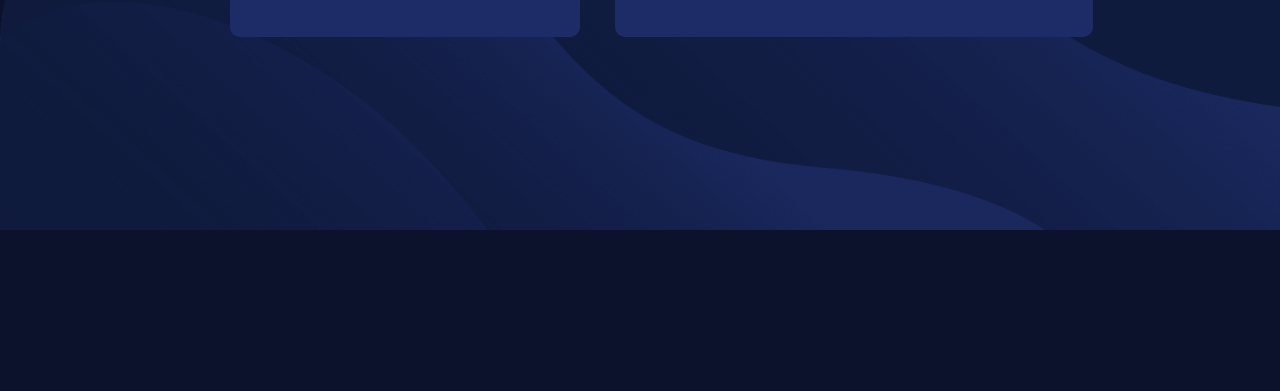
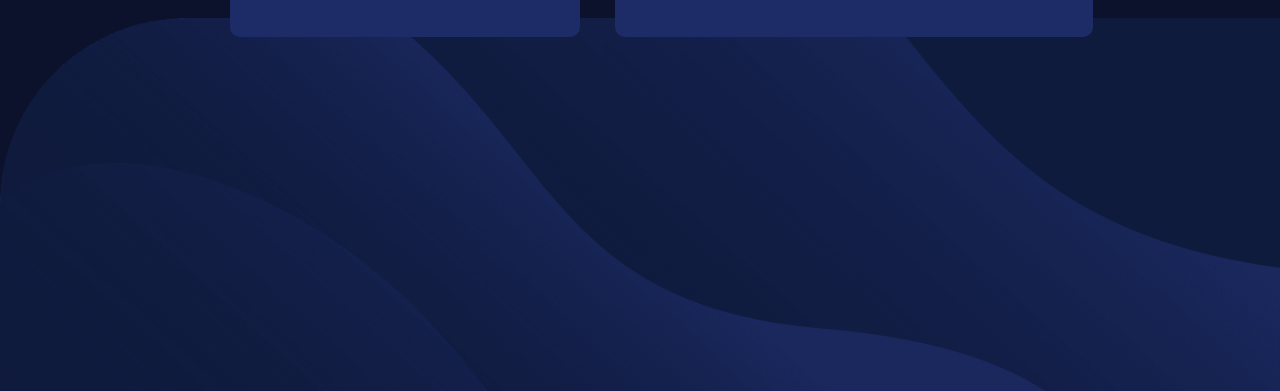
Before and after one commit to KoliaK/11-Fylo_Data_Storage, a plain HTML site: page index.html in a window 1280 px wide. Shown: the part 521-912 px from the top of the page. Drawn offline with Linux system fonts and the light colour scheme.

Commit message:
Update style.css

```diff
--- a/style.css
+++ b/style.css
@@ -178,7 +178,7 @@ h3{
         background-color:  hsl(229, 57%, 11%);
         background-image: url(images/bg-desktop.png);
         background-size: 100%;
-        background-position-y: 27rem;
+        background-position: bottom;
         width: 64%;
         min-height: 114vh;
     }
```
